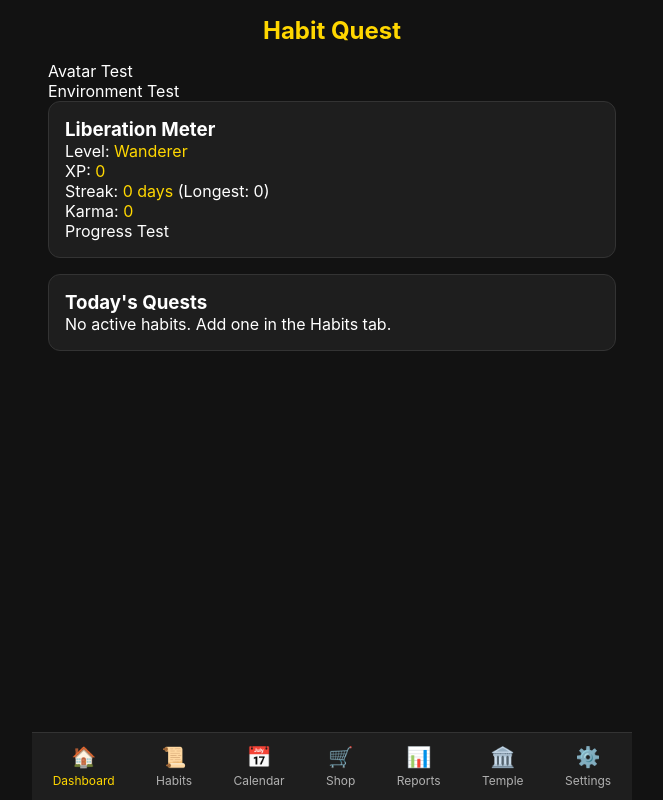
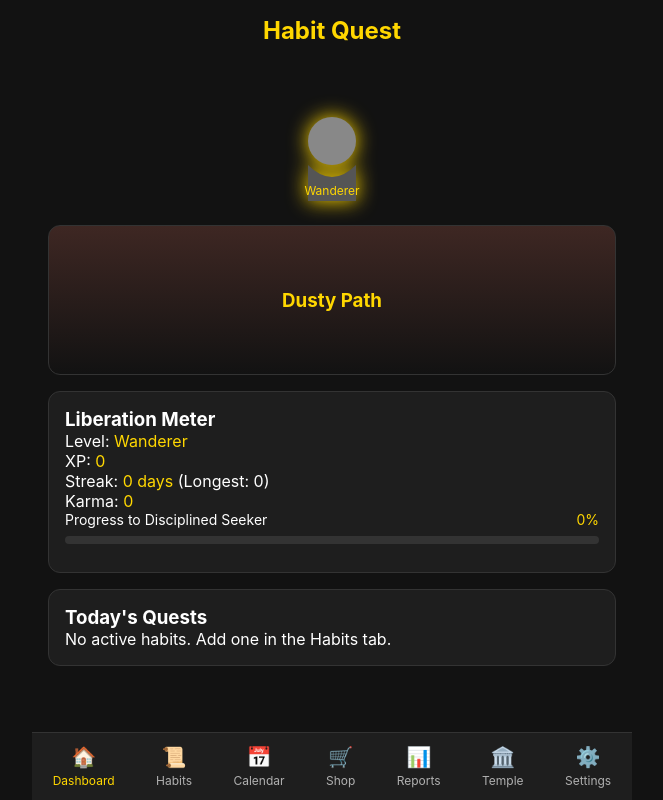
Before and after one commit to vishnu6491/Habit-tracker---Path-to-liberation, a React (Vite) app: page / in a window 1280 px wide. Shown: the whole page, without its empty margins (308-971 px from the left). Built offline with nearby package versions, Linux system fonts and the light colour scheme.

Commit message:
Update Dashboard.jsx

```diff
--- a/src/pages/Dashboard.jsx
+++ b/src/pages/Dashboard.jsx
@@ -1,28 +1,24 @@
 import React from 'react';
 import { getToday, getSaintLevel, calculateStreak, checkLiberation } from '../utils/helpers';
-import { SAINT_LEVELS } from '../data/constants';
+import { SAINT_LEVELS } from '../data/constants'; // FIXED: Added missing import
 import Avatar from '../components/Avatar';
 import Environment from '../components/Environment';
 import ProgressBar from '../components/ProgressBar';
 
 const Dashboard = ({ state, actions }) => {
   const today = getToday();
-  const todayLog = (state?.logs?.[today]) || {
-  completedHabits: [],
-  missedHabits: []
-};
-  const activeHabits = (state?.habits || []).filter(h => h.active);
-  const streak = calculateStreak(state.logs || []);
+  const todayLog = state.logs[today] || { completedHabits: [], missedHabits: [] };
+  const activeHabits = state.habits.filter(h => h.active);
+  const streak = calculateStreak(state.logs);
   const levelInfo = getSaintLevel(state.user.xp);
   const nextLevel = state.user.xp >= 15000 ? null : state.user.xp >= 10000 ? SAINT_LEVELS[6] : SAINT_LEVELS.find(l => l.minXp > state.user.xp) || SAINT_LEVELS[6];
   const isLiberated = checkLiberation(state);
-  console.log("STATE", state);
 
   return (
     <div>
       <h2 className="gold-text" style={{ textAlign: 'center', marginBottom: '16px' }}>Habit Quest</h2>
-      <p>Avatar Test</p>
-      <p>Environment Test</p>
+      <Avatar xp={state.user.xp} inventory={state.user.inventory} />
+      <Environment xp={state.user.xp} missedDays={state.settings.missedDaysStreak} />
 
       <div className="card">
         <h3>Liberation Meter</h3>
@@ -30,7 +26,7 @@ const Dashboard = ({ state, actions }) => {
         <p>XP: <span className="gold-text">{state.user.xp}</span></p>
         <p>Streak: <span className="gold-text">{streak} days</span> (Longest: {state.user.longestStreak})</p>
         <p>Karma: <span className={state.user.karma >= 0 ? 'gold-text' : 'text-danger'}>{state.user.karma}</span></p>
-        <p>Progress Test</p>
+        {nextLevel && <ProgressBar current={state.user.xp - levelInfo.minXp} max={nextLevel.minXp - levelInfo.minXp} label={`Progress to ${nextLevel.name}`} />}
         {isLiberated && <h3 className="gold-text pulse" style={{textAlign: 'center', marginTop: '16px'}}>🌟 LIBERATION ACHIEVED 🌟</h3>}
       </div>
 
@@ -39,7 +35,7 @@ const Dashboard = ({ state, actions }) => {
           <h3 style={{ color: '#f44336' }}>⚠️ Discipline Punishment</h3>
           <p>You have neglected your path. Complete this to restore balance:</p>
           <h4 className="gold-text" style={{ marginTop: '8px' }}>{state.settings.currentPunishment}</h4>
-          <button className="btn" onClick={() => actions.updateHabit('settings', { currentPunishment: null, missedDaysStreak: 0 })}>I Have Completed This Punishment</button>
+          <button className="btn" onClick={actions.clearPunishment}>I Have Completed This Punishment</button> {/* FIXED */}
         </div>
       )}
 
```
